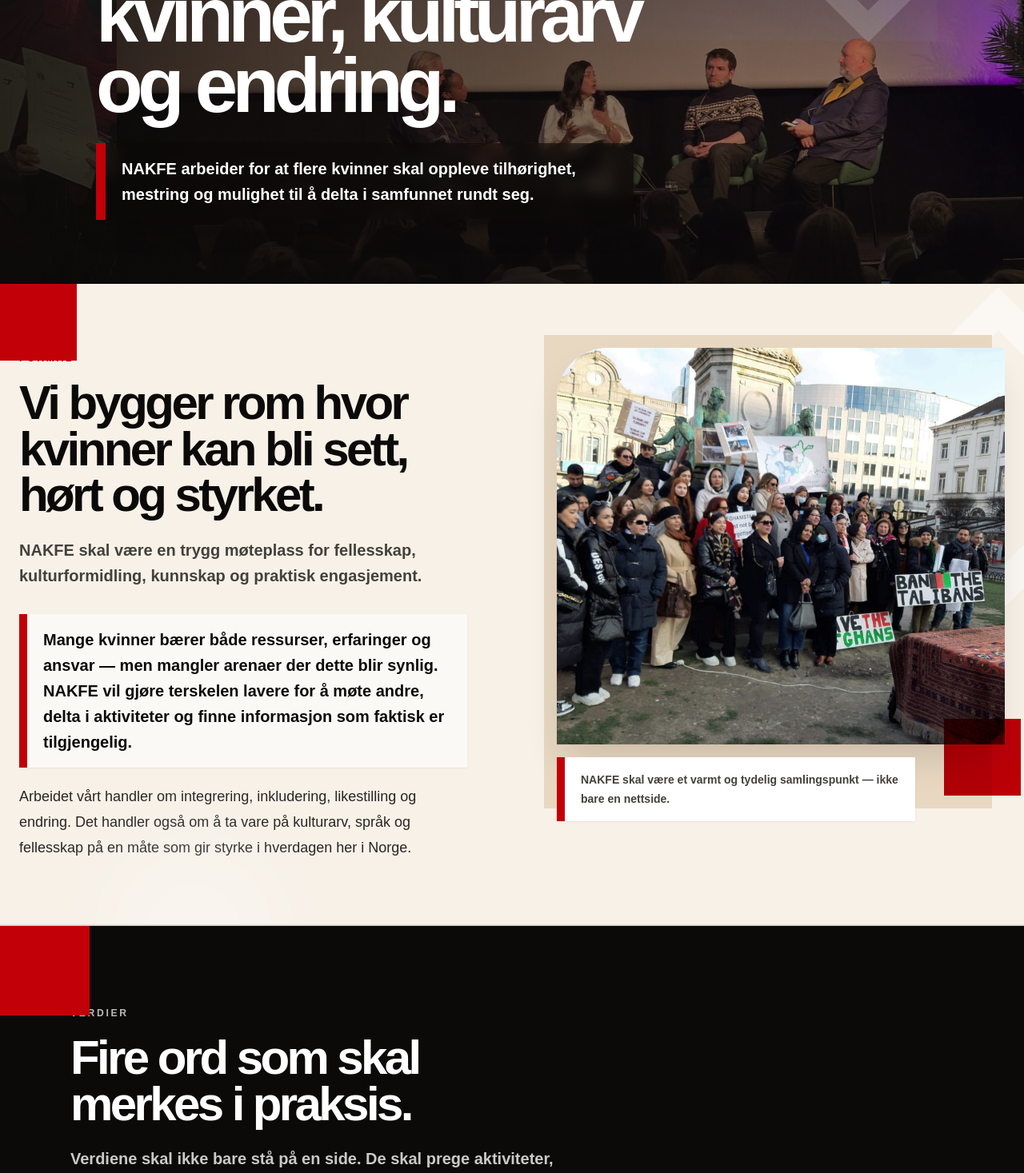
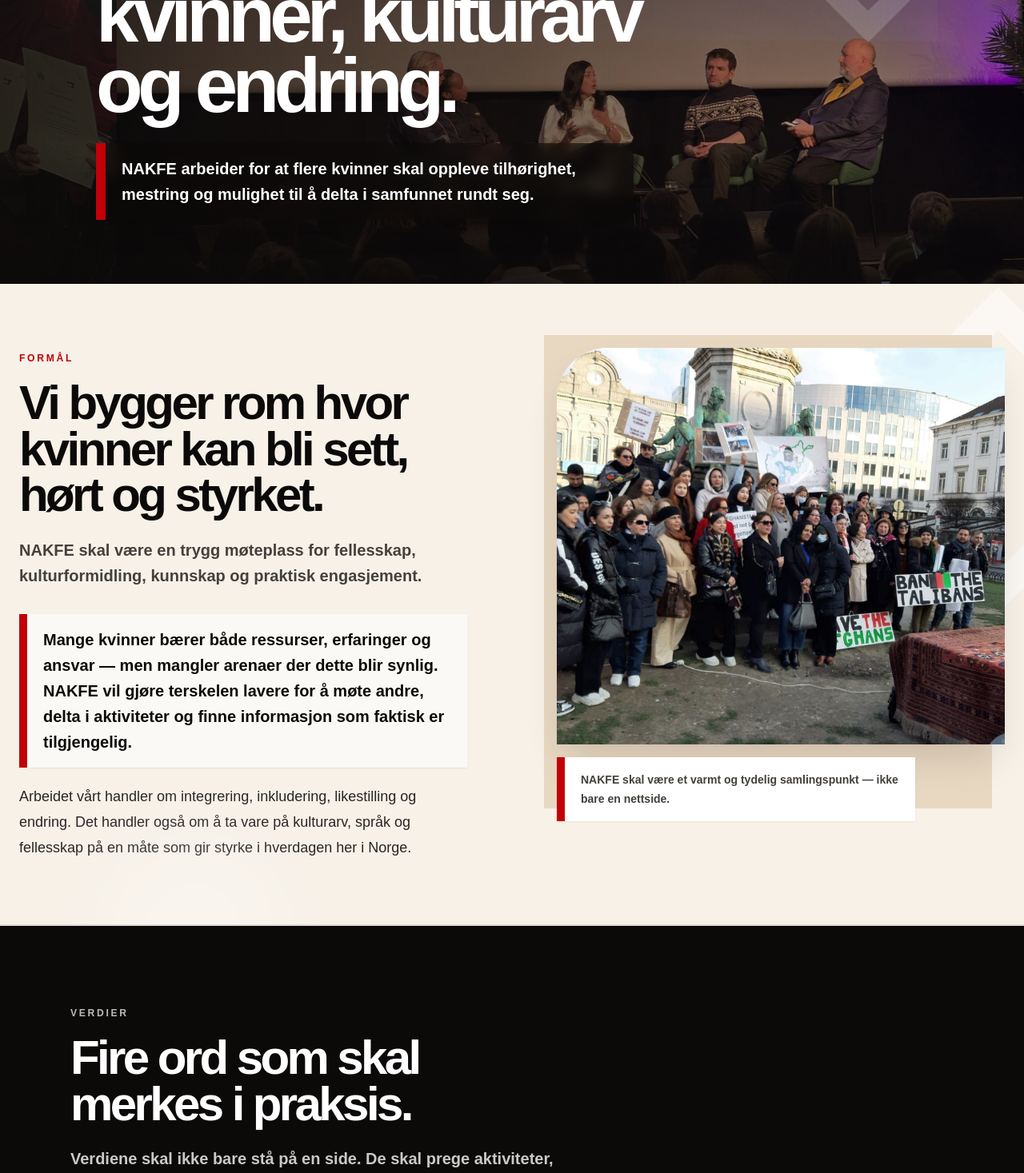
Before and after one commit to usman-ghafoorzai/nakfe-prosjekt, a Next.js app: page /om-oss in a window 1280 px wide. Shown: the part 296-1763 px from the top of the page at 80% size. Built offline with nearby package versions, Linux system fonts and the light colour scheme.

Commit message:
Refactor: remove red square elements from multiple sections

```diff
--- a/src/components/ActivityCardSection.tsx
+++ b/src/components/ActivityCardSection.tsx
@@ -37,7 +37,6 @@
 export default function ActivityCardSection({ content }: ActivityCardSectionProps) {
   return (
     <section className="nakfe-section bg-[#f7f1e8]">
-      <div className="absolute left-0 top-0 h-20 w-20 bg-red-700" aria-hidden="true" />
       <div className="nakfe-container py-16 sm:py-20 lg:py-24">
         <SectionHeader content={content.header} />
 
--- a/src/components/CtaSection.tsx
+++ b/src/components/CtaSection.tsx
@@ -11,7 +11,6 @@
 
   return (
     <section className="nakfe-section bg-stone-950 text-white">
-      <div className="absolute left-0 top-0 h-24 w-24 bg-red-700" aria-hidden="true" />
       <div className="absolute bottom-[-5rem] right-[12%] h-44 w-44 rotate-45 border-[2rem] border-white/10" aria-hidden="true" />
 
       <div className="nakfe-container py-16 sm:py-20 lg:py-24">
--- a/src/components/FaqSection.tsx
+++ b/src/components/FaqSection.tsx
@@ -10,7 +10,6 @@
 export default function FaqSection({ categories }: FaqSectionProps) {
   return (
     <section className="nakfe-section bg-[#f7f1e8]">
-      <div className="absolute left-0 top-0 h-20 w-20 bg-red-700" aria-hidden="true" />
       <div className="nakfe-container py-16 sm:py-20 lg:py-24">
         <div className="space-y-14">
           {categories.map((category, index) => (
--- a/src/components/TextSection.tsx
+++ b/src/components/TextSection.tsx
@@ -48,7 +48,6 @@
 
   return (
     <section className={`relative isolate overflow-hidden border-b border-stone-300/70 ${styles.section}`}>
-      <div className="pointer-events-none absolute left-0 top-0 hidden h-24 w-24 bg-red-700 md:block" aria-hidden="true" />
       <div className="pointer-events-none absolute right-[-7rem] top-16 h-72 w-72 rotate-45 border-[2.4rem] border-white/50" aria-hidden="true" />
       <div className="pointer-events-none absolute bottom-[-6rem] left-[12%] h-44 w-44 rounded-full bg-white/45 blur-3xl" aria-hidden="true" />
 
@@ -88,7 +87,6 @@
         {hasImage ? (
           <figure className={`relative ${imageFirst ? "lg:order-1" : undefined}`}>
             <div className={`absolute -left-4 -top-4 h-full w-full ${styles.imageFrame}`} aria-hidden="true" />
-            <div className="absolute -right-5 bottom-8 z-20 h-24 w-24 bg-red-700 mix-blend-multiply" aria-hidden="true" />
             <div className="relative z-10 min-h-[19rem] overflow-hidden rounded-tl-[4rem] bg-stone-200 shadow-2xl shadow-stone-950/15 sm:min-h-[25rem] lg:min-h-[31rem]">
               <Image
                 src={content.image!.src}
@@ -114,7 +112,6 @@
         ) : (
           <div className={`hidden min-h-80 items-end p-8 lg:flex ${styles.block}`} aria-hidden="true">
             <div>
-              <div className="h-16 w-16 bg-red-700" />
               <p className="mt-6 max-w-xs text-3xl font-black leading-none tracking-[-0.05em]">
                 Kunnskap. Fellesskap. Endring.
               </p>
--- a/src/components/ValueShowcaseSection.tsx
+++ b/src/components/ValueShowcaseSection.tsx
@@ -15,7 +15,6 @@
 
   return (
     <section className="relative isolate overflow-hidden border-y border-stone-300 bg-stone-950 text-white">
-      <div className="absolute left-0 top-0 h-28 w-28 bg-red-700" aria-hidden="true" />
       <div className="absolute bottom-[-5rem] right-[12%] h-44 w-44 rotate-45 border-[2rem] border-white/10" aria-hidden="true" />
 
       <div className="mx-auto max-w-6xl px-4 py-18 sm:px-6 sm:py-24">
```
